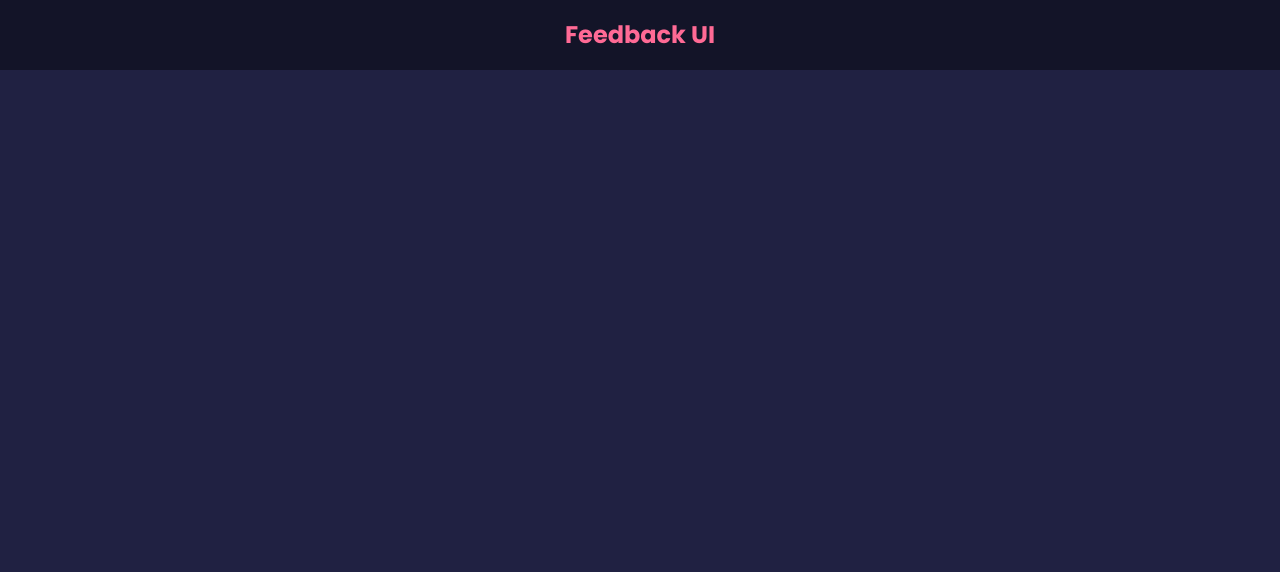
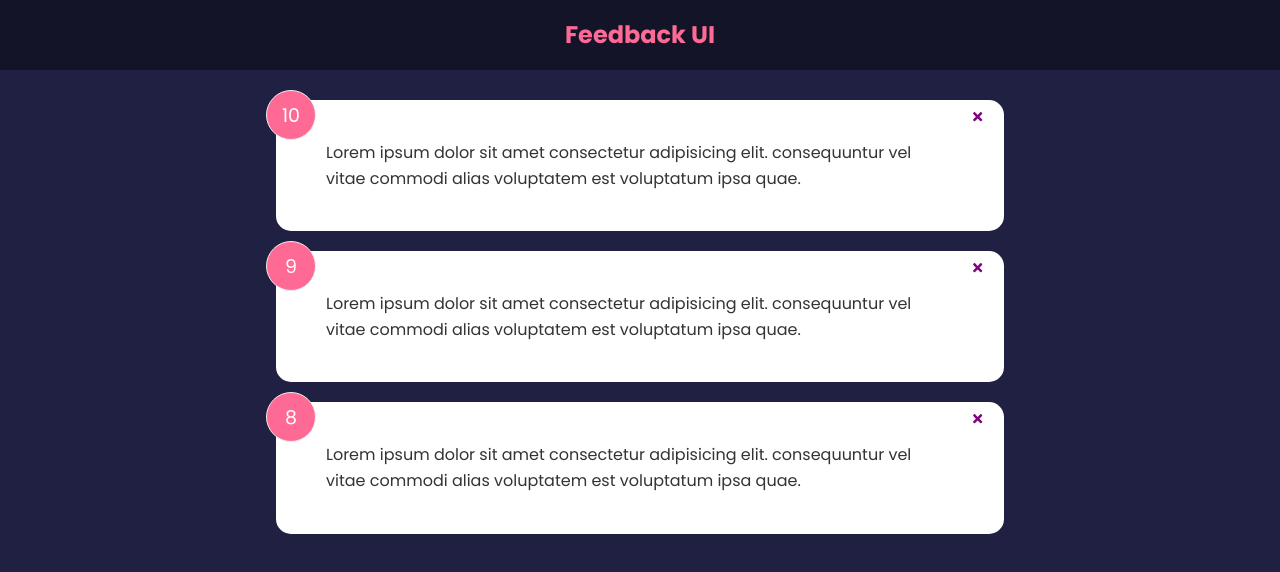
Before and after one commit to anonymousdomain/Feedback-UI, a React (Create React App) app: page / in a window 1280 px wide. Shown: the top 572 px of the page. Built offline with nearby package versions, Linux system fonts and the light colour scheme.

Commit message:
listing items

```diff
--- a/package.json
+++ b/package.json
@@ -8,6 +8,7 @@
     "@testing-library/user-event": "^13.5.0",
     "react": "^17.0.2",
     "react-dom": "^17.0.2",
+    "react-icons": "^4.3.1",
     "react-scripts": "5.0.0",
     "web-vitals": "^2.1.3"
   },
--- a/src/App.js
+++ b/src/App.js
@@ -1,14 +1,17 @@
-import React from 'react';
-import Header from './components/Header';
-
+import React, { useState } from "react";
+import FeedbackList from "./components/FeedbackList";
+import Header from "./components/Header";
+import FeedbackData from './data/FeedbackData'
 const App = () => {
-
+    const [feedback,setFeedback]=useState(FeedbackData)
   return (
-      <><Header />
-      <div className='container'>
-
-      </div></>
-  )
+    <>
+      <Header />
+      <div className="container">
+        <FeedbackList  feedback={feedback}/>
+      </div>
+    </>
+  );
 };
 
 export default App;
--- /dev/null
+++ b/src/components/FeedbackItem.jsx
@@ -0,0 +1,13 @@
+import React from "react";
+import {FaTimes} from 'react-icons/fa'
+const FeedbackItem = ({ item }) => {
+  return (
+    <div className="card">
+      <div className="num-display">{item.rating}</div>
+      <button className="close"><FaTimes color="purple"/></button>
+      <div className="text-display">{item.text}</div>
+    </div>
+  );
+};
+
+export default FeedbackItem;
--- /dev/null
+++ b/src/components/FeedbackList.jsx
@@ -0,0 +1,14 @@
+import React from 'react';
+import FeedbackItem from './FeedbackItem';
+
+const FeedbackList = ({feedback}) => {
+  return (
+      <div>
+          {feedback.map((item)=>(
+              <FeedbackItem item={item} key={item.id}/>
+          ))}
+      </div>
+  )
+};
+
+export default FeedbackList;
```
Also changed, not shown: 1 other file (tests, documents, lock files or other folders).
